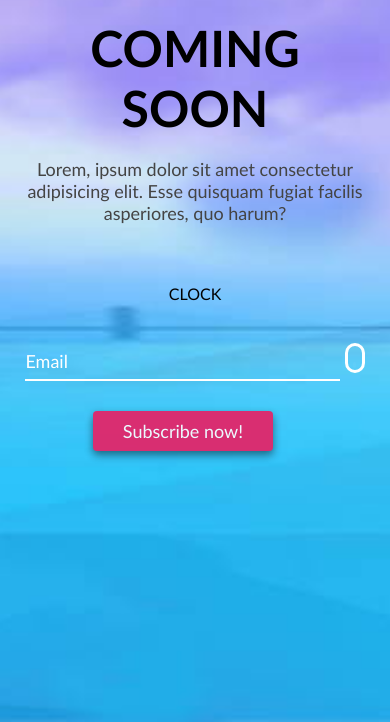
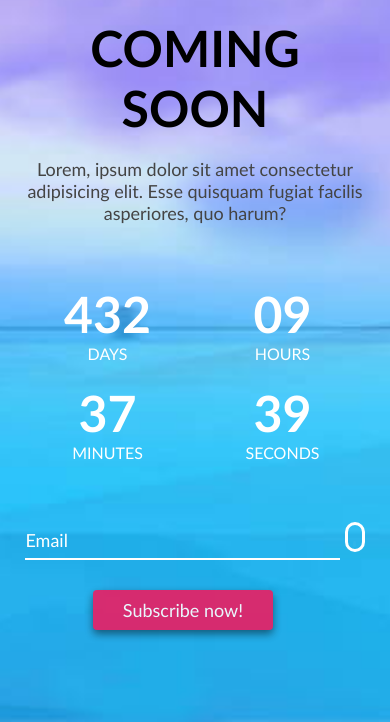
Before and after one commit to front-end-by-rimantas/19-grupe-coming-soon, a plain HTML site: page index.html in a window 390 px wide. Shown: the part 122-844 px from the top of the page. Drawn offline with Linux system fonts and the light colour scheme; a script that the page names is missing.

Commit message:
clock responsive styling

```diff
--- a/css/clock.css
+++ b/css/clock.css
@@ -1 +1,29 @@
-.clock {}
+.hero .clock {
+    display: inline-block;
+    width: 100%;
+}
+.clock .time-box {
+    display: inline-block;
+    float: left;
+    width: 25%;
+    text-transform: uppercase;
+    color: #fff;
+}
+.clock .time-box > h2 {
+    font-size: 50px;
+}
+
+@media (max-width: 700px){
+    .clock .time-box {
+        width: 50%;
+        margin-bottom: var(--hero-space);
+    }
+    .clock .time-box > h2 {
+        margin: 0;
+    }
+}
+@media (max-width: 300px){
+    .clock .time-box {
+        width: 100%;
+    }
+}
--- a/index.html
+++ b/index.html
@@ -28,7 +28,22 @@
             <h1>Coming soon</h1>
             <p>Lorem, ipsum dolor sit amet consectetur adipisicing elit. Esse quisquam fugiat facilis asperiores, quo harum?</p>
             <div class="clock">
-                CLOCK
+                    <div class="time-box">
+                        <h2>432</h2>
+                        <span>Days</span>
+                    </div>
+                    <div class="time-box">
+                        <h2>09</h2>
+                        <span>Hours</span>
+                    </div>
+                    <div class="time-box">
+                        <h2>37</h2>
+                        <span>Minutes</span>
+                    </div>
+                    <div class="time-box">
+                        <h2>39</h2>
+                        <span>Seconds</span>
+                    </div>
             </div>
             <form class="form">
                 <input type="email" placeholder="Email" required>
```
